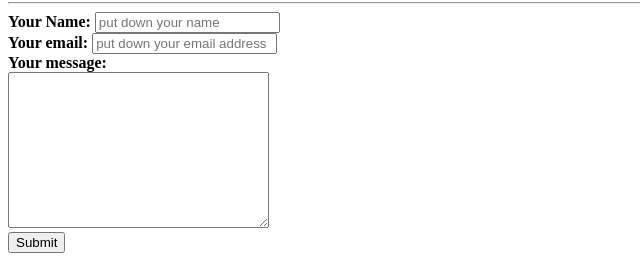
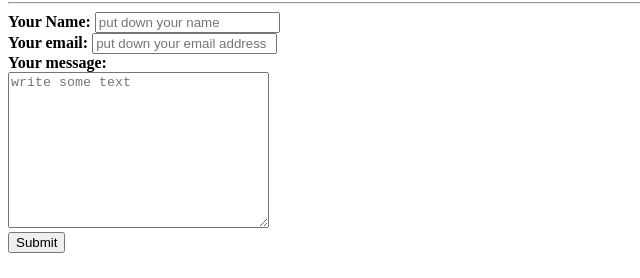
Before and after one commit to rkurdupel/CV-Website-, a plain HTML site: page my_contact.html in a window 1280 px wide. Shown: the part 214-492 px from the top of the page, 0-640 px from the left. Drawn offline with Linux system fonts and the light colour scheme.

Commit message:
bug fix 2.0

```diff
--- a/my_contact.html
+++ b/my_contact.html
@@ -1,4 +1,4 @@
-  <!DOCTYPE html>
+<!DOCTYPE html>
 <html lang="en" dir="ltr">
   <head>
     <meta charset="utf-8">
@@ -27,7 +27,7 @@
       <label>Your email:</label>
       <input type= "email" name="yourEmail" value="", placeholder = "put down your email address"><br> <!-- placeholder = 'text' - make hint text ( текст підказку ) -->
       <label>Your message:</label><br>
-      <textarea name = "yourMessage" rows = "10", cols = "30"></textarea><br> <!-- зробити квадрат ( місце ) 10x30 в якому можна писати повідомлення rows = "10" - 10 рядків, cols = "30" - щоб вміщалось 30 слів в один рядок -->
+      <textarea name = "yourMessage" rows = "10", cols = "30", placeholder = "write some text"></textarea><br> <!-- зробити квадрат ( місце ) 10x30 в якому можна писати повідомлення rows = "10" - 10 рядків, cols = "30" - щоб вміщалось 30 слів в один рядок -->
       <!-- <input type = "password" name="" value="">  <!-- password type, does not see data that is inputer, just black dots -->
       <input type = "submit", name = "">
 
```
